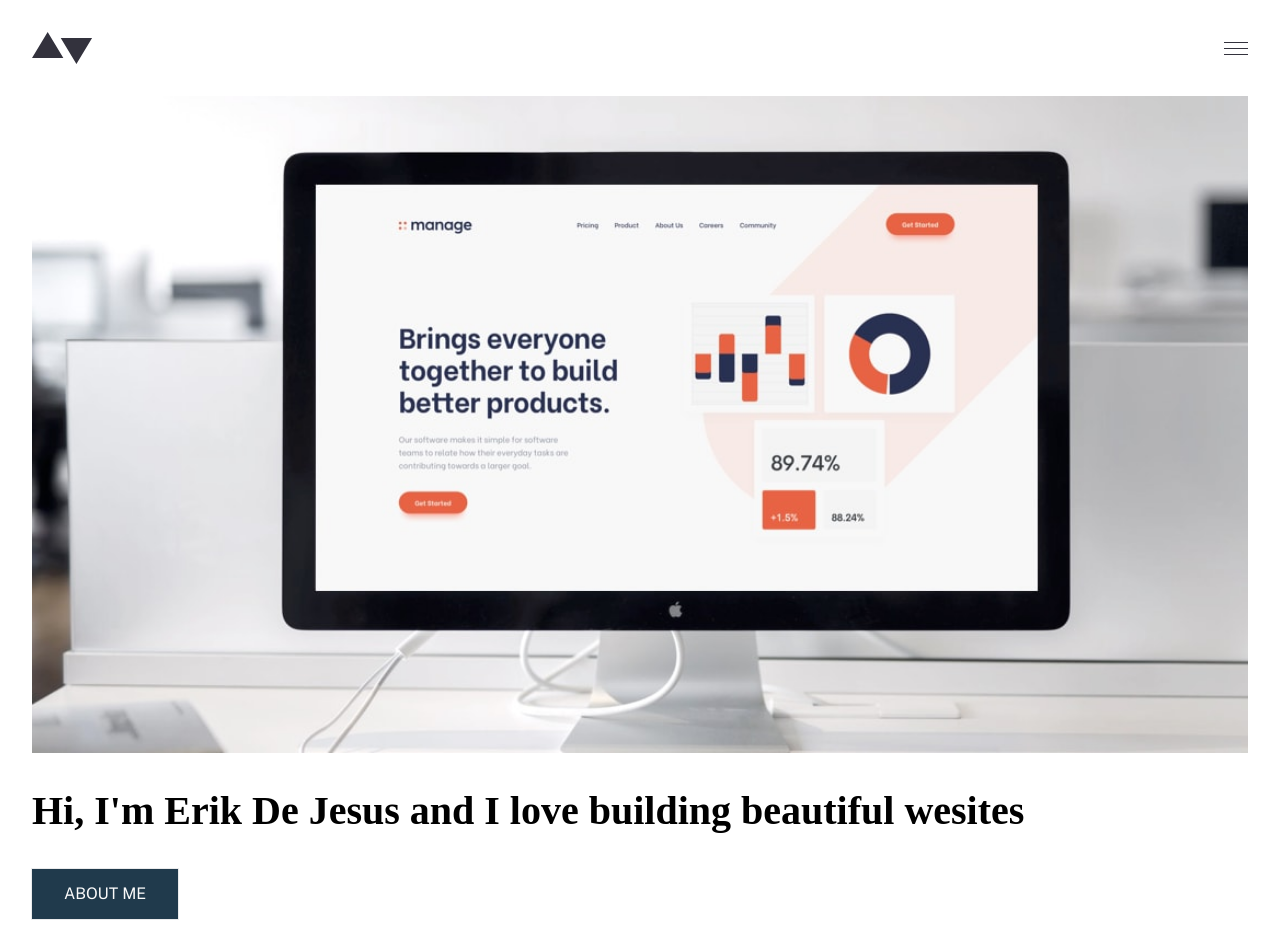
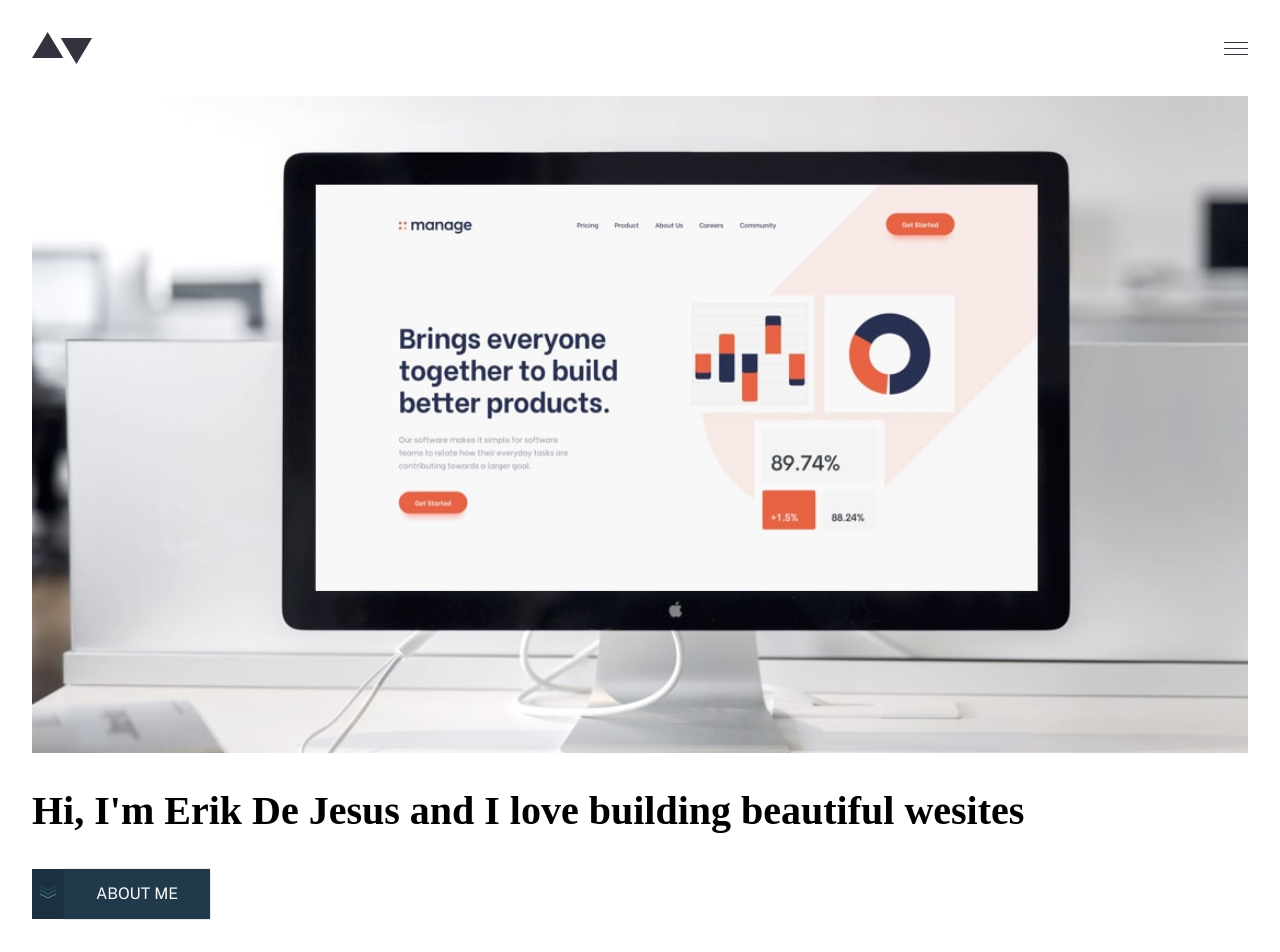
Before and after one commit to erikdcodes/Minimalist-Portfolio, a Next.js app: page / in a window 1280 px wide. Shown: the top 952 px of the page. Built offline with nearby package versions, Linux system fonts and the light colour scheme; a web font is replaced by a local one.

Commit message:
button icon

```diff
--- a/styles/styles.css
+++ b/styles/styles.css
@@ -42,6 +42,8 @@ button {
   outline: 1px solid var(--light-grey);
   position: relative;
   transition: all 150ms ease-in-out;
+  transform: translateX(32px); /* compensate for ::before icon width */
+  position: relative;
 }
 
 button:hover {
@@ -49,7 +51,7 @@ button:hover {
   background-color: var(--cyan);
 }
 
-/* button::before {
+button::before {
   content: url("/icons/down-arrows.svg");
   position: absolute;
   top: 0;
@@ -62,7 +64,7 @@ button:hover {
   align-items: center;
   background: var(--dark-blue);
   filter: brightness(85%);
-} */
+}
 
 a {
   color: var(--cyan);
```
